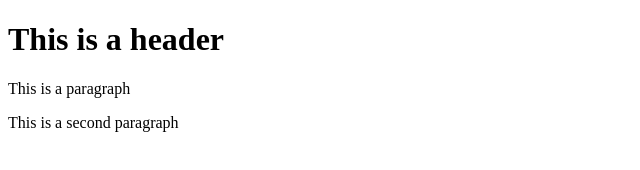
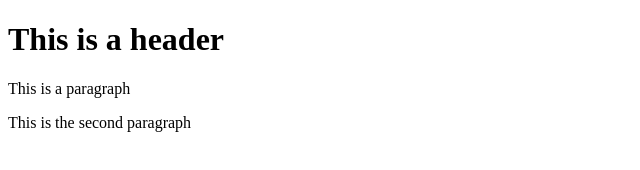
Before and after one commit to albecor/git-test, a website: page index.html in a window 1280 px wide. Shown: the full height of the page, 0-640 px from the left. Drawn offline with Linux system fonts and the light colour scheme.

Commit message:
fourth commit

```diff
--- a/index.html
+++ b/index.html
@@ -9,7 +9,7 @@
 <body>
     <h1>This is a header</h1>
     <p>This is a paragraph</p>
-    <p>This is a second paragraph</p>
+    <p>This is the second paragraph</p>
 
 </body>
 </html>
```
Also changed, not shown: package.json (added, +24 -0 lines), 2 other files.
